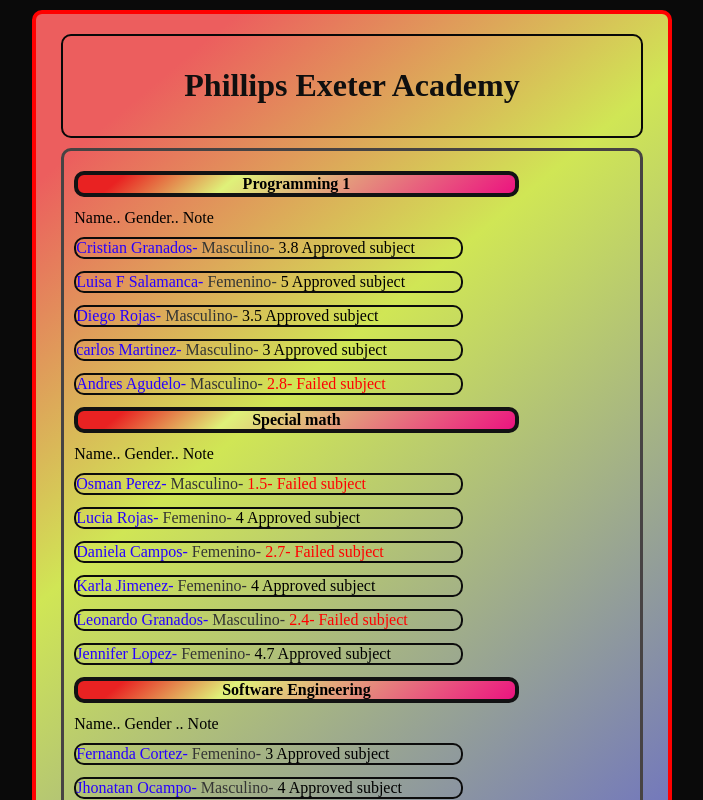
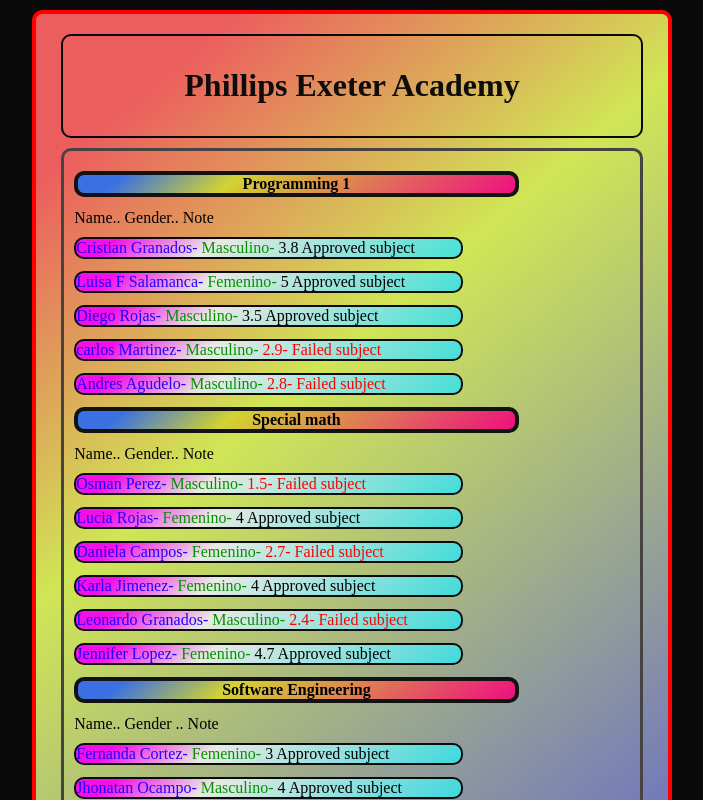
Before and after one commit to Granaditos83/react-conditional-rendering, a React (Create React App) app: page / in a window 1280 px wide. Shown: the top 800 px of the page, without its empty margins (288-991 px from the left). Built offline with nearby package versions, Linux system fonts and the light colour scheme.

Commit message:
commit 24 Abril

```diff
--- a/src/pages/productos/componentes/barra-de-búsqueda/barra-de-busqueda.style.css
+++ b/src/pages/productos/componentes/barra-de-búsqueda/barra-de-busqueda.style.css
@@ -15,6 +15,6 @@
 }
 
 h1{
-color: rgb(15, 15, 15);
+color: hsl(0, 0%, 5%);
 
 }
--- a/src/pages/productos/componentes/fila-de-elementos-categoricos/fila-de-elementos-categoricos.style.css
+++ b/src/pages/productos/componentes/fila-de-elementos-categoricos/fila-de-elementos-categoricos.style.css
@@ -8,7 +8,7 @@
     width:80%;
     /*este es el color de fondo de los componentes*/
     background: rgb(0, 0, 250);
-    background: linear-gradient(500deg, rgb(233, 34, 34) 10%, rgb(223, 241, 121) 35%, rgb(236, 19, 128) 100%);
+    background: linear-gradient(500deg, rgb(58, 112, 226) 10%, rgb(211, 211, 49) 35%, rgb(238, 16, 127) 100%);
 
 
 
--- a/src/pages/productos/componentes/fila-de-productos/fila-de-productos.comp.jsx
+++ b/src/pages/productos/componentes/fila-de-productos/fila-de-productos.comp.jsx
@@ -1,5 +1,7 @@
 import React from 'react';
 import './fila-de-productos.style.css';
+
+
 
 
 
@@ -23,12 +25,13 @@
 
         }
 
+
         {
 
          props.producto.genero === "Femenino", "Masculino"
 
          ?
-        <span className= "generof"  > {props.producto.genero}-  </span>
+        <span className= "genero"  > {props.producto.genero}-  </span>
         :
         <span> {props.producto.genero}  </span>
 
@@ -39,7 +42,7 @@
 
         {
 
-          props.producto.nota <= 2.9
+          props.producto.nota <= 2.99
           ?
           <span className= "leave-a-note" > {props.producto.nota}- Failed subject</span>
           :
--- a/src/pages/productos/componentes/fila-de-productos/fila-de-productos.style.css
+++ b/src/pages/productos/componentes/fila-de-productos/fila-de-productos.style.css
@@ -6,15 +6,20 @@
     margin-bottom: 12px;
     margin-top: 10px;
     border-radius: 10px;
+    background: rgb(0, 0, 250);
+    background: linear-gradient(500deg, rgb(241, 17, 230) 10%, rgb(233, 233, 227) 35%, rgba(51, 224, 230, 0.877) 100%);
 
-
-    }
-    .leave-a-note{
-        color: red;
     }
     .estudiantes{
         color: rgb(38, 0, 255);
     }
-    .generof{
-        color: rgb(52, 53, 52);
+
+    .genero{
+        color: rgb(3, 145, 3);
+
     }
+
+
+    .leave-a-note{
+        color: red;
+    }
--- a/src/pages/productos/componentes/tabla-de-productos/tabla-de.productos.comp.jsx
+++ b/src/pages/productos/componentes/tabla-de-productos/tabla-de.productos.comp.jsx
@@ -36,7 +36,7 @@
               <FilaDeProductos producto ={{
               estudiante :"carlos Martinez",
               genero :"Masculino",
-              nota :3,
+              nota :2.9,
 
 
 
```
Also changed, not shown: fotos proyecto conditional rending/ultimo prototipo colores.PNG (added).
